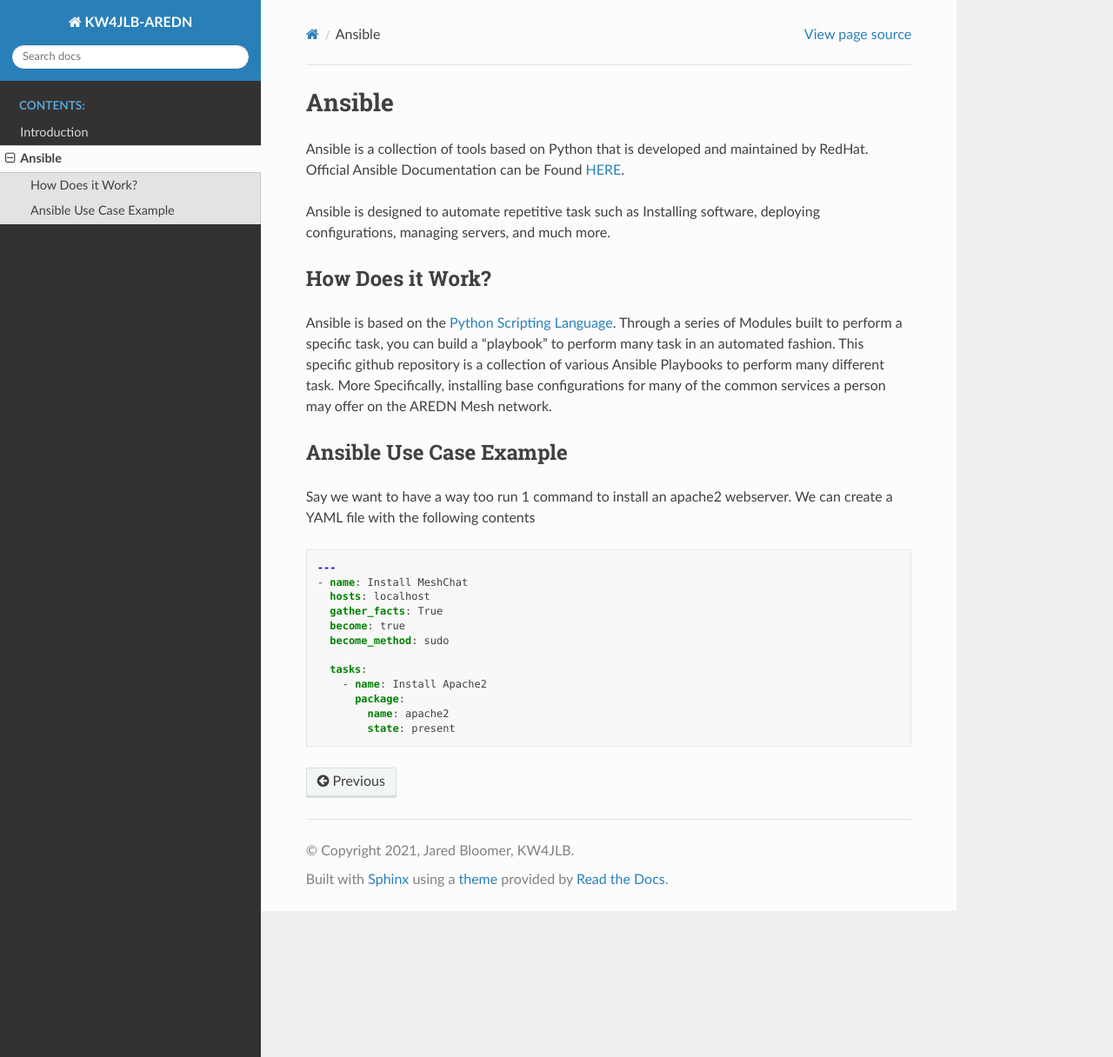
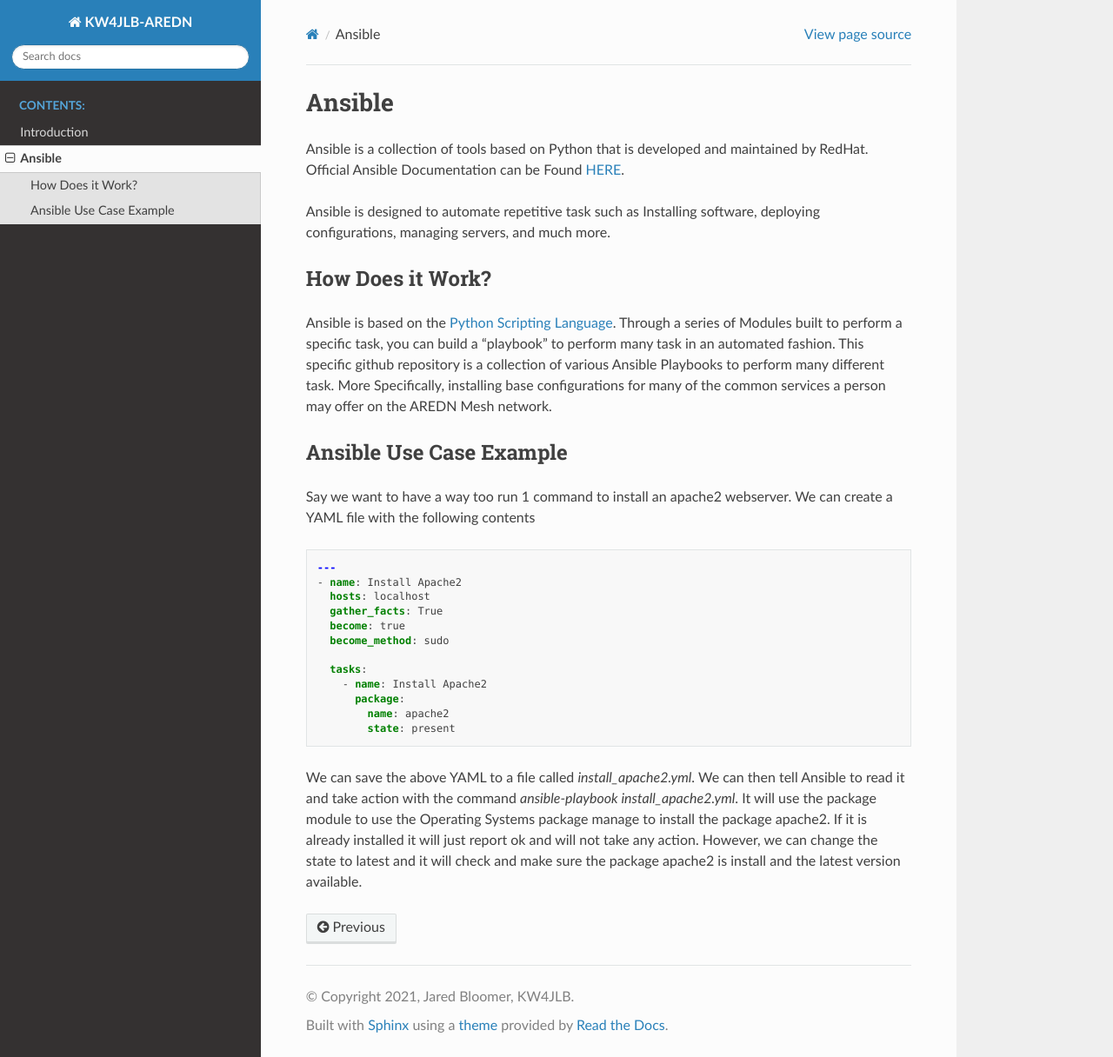
Before and after one commit to jared-bloomer/KW4JLB-AREDN, a Sphinx documentation site: the page built from source/Ansible.rst, in a window 1280 px wide and 1216 px high. Shown: the whole window at 87% size. Built offline with Sphinx 7.4.7 and the Read the Docs theme 2.0.0, drawn with Linux system fonts in a browser that asks for light colours.

Commit message:
Expanding Example

```diff
--- a/source/Ansible.rst
+++ b/source/Ansible.rst
@@ -25,7 +25,7 @@ Say we want to have a way too run 1 command to install an apache2 webserver. We
 .. code-block:: yaml
 
   ---
-  - name: Install MeshChat
+  - name: Install Apache2
     hosts: localhost
     gather_facts: True
     become: true
@@ -36,3 +36,5 @@ Say we want to have a way too run 1 command to install an apache2 webserver. We
         package:
           name: apache2
           state: present
+
+We can save the above YAML to a file called `install_apache2.yml`. We can then tell Ansible to read it and take action with the command `ansible-playbook install_apache2.yml`. It will use the package module to use the Operating Systems package manage to install the package apache2. If it is already installed it will just report ok and will not take any action. However, we can change the state to latest and it will check and make sure the package apache2 is install and the latest version available.
```
